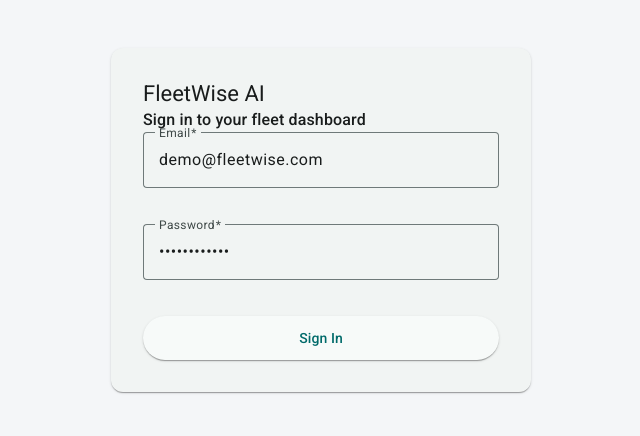
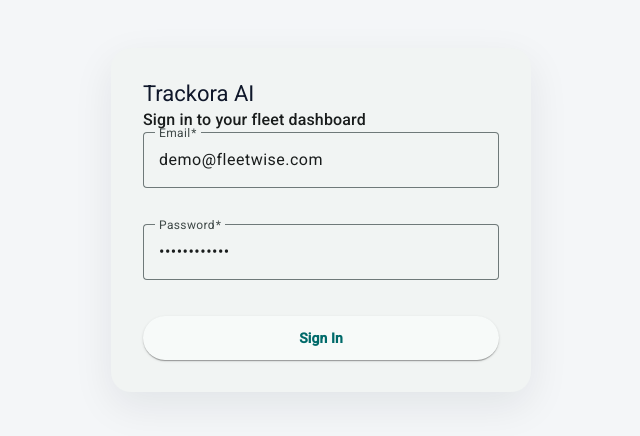
Before and after one commit to mregus/trackora-ui, an Angular app: page /login in a window 1280 px wide. Shown: the part 196-632 px from the top of the page, without its empty margins (319-959 px from the left). Built offline with nearby package versions, Linux system fonts and the light colour scheme.

Commit message:
updating styles on components

```diff
--- a/src/app/app.css
+++ b/src/app/app.css
@@ -49,3 +49,25 @@ button[mat-icon-button] {
   white-space: normal;
   line-height: 1.25;
 }
+
+.app-toolbar {
+  background: linear-gradient(135deg, #020617, #0f172a) !important;
+  color: white !important;
+  box-shadow: 0 12px 30px rgba(2, 6, 23, 0.25);
+}
+
+.app-title {
+  font-weight: 900;
+  letter-spacing: -0.03em;
+  color: white;
+}
+
+.app-title span {
+  color: #38bdf8;
+}
+
+.active-link {
+  background: rgba(56, 189, 248, 0.15);
+  color: #7dd3fc !important;
+  border-radius: 999px;
+}
--- a/src/app/app.html
+++ b/src/app/app.html
@@ -1,6 +1,6 @@
 @if (showShell()) {
   <mat-toolbar color="primary">
-    <span class="brand">FleetWise AI</span>
+    <span class="brand">Trackora AI</span>
 
     <nav>
       <a mat-button routerLink="/dashboard" routerLinkActive="active-link">
--- a/src/app/features/alerts/alerts/alerts.component.html
+++ b/src/app/features/alerts/alerts/alerts.component.html
@@ -7,8 +7,8 @@
 
     <div class="header-actions">
       <mat-form-field appearance="outline" class="select-field">
-        <mat-label>Select Fleet</mat-label>
-        <mat-select
+        <mat-label style="color: #cbd5e1">Select Fleet</mat-label>
+        <mat-select style="color: #cbd5e1"
           [value]="selectedFleetId()"
           (selectionChange)="onFleetChange($event.value)"
         >
--- a/src/app/features/dashboard/dashboard/dashboard.component.html
+++ b/src/app/features/dashboard/dashboard/dashboard.component.html
@@ -7,8 +7,8 @@
 
     <div class="header-actions">
       <mat-form-field appearance="outline" class="fleet-select">
-        <mat-label>Select Fleet</mat-label>
-        <mat-select
+        <mat-label style="color: #cbd5e1">Select Fleet</mat-label>
+        <mat-select style="color: #cbd5e1"
           [value]="selectedFleetId()"
           (selectionChange)="onFleetChange($event.value)"
         >
--- a/src/app/features/fuel/fuel/fuel.component.html
+++ b/src/app/features/fuel/fuel/fuel.component.html
@@ -7,8 +7,8 @@
 
     <div class="header-actions">
       <mat-form-field appearance="outline" class="select-field">
-        <mat-label>Select Fleet</mat-label>
-        <mat-select
+        <mat-label style="color: #cbd5e1">Select Fleet</mat-label>
+        <mat-select style="color: #cbd5e1"
           [value]="selectedFleetId()"
           (selectionChange)="onFleetChange($event.value)"
         >
@@ -21,8 +21,8 @@
       </mat-form-field>
 
       <mat-form-field appearance="outline" class="select-field">
-        <mat-label>Select Vehicle</mat-label>
-        <mat-select
+        <mat-label style="color: #cbd5e1">Select Vehicle</mat-label>
+        <mat-select style="color: #cbd5e1"
           [value]="selectedVehicleId()"
           (selectionChange)="onVehicleChange($event.value)"
         >
--- a/src/app/features/login/login/login.component.html
+++ b/src/app/features/login/login/login.component.html
@@ -1,7 +1,7 @@
 <div class="login-page">
   <mat-card class="login-card">
     <mat-card-header>
-      <mat-card-title>FleetWise AI</mat-card-title>
+      <mat-card-title>Trackora AI</mat-card-title>
       <mat-card-subtitle>Sign in to your fleet dashboard</mat-card-subtitle>
     </mat-card-header>
 
--- a/src/app/features/maintenance/maintenance/maintenance.component.html
+++ b/src/app/features/maintenance/maintenance/maintenance.component.html
@@ -7,8 +7,8 @@
 
     <div class="header-actions">
       <mat-form-field appearance="outline" class="select-field">
-        <mat-label>Select Fleet</mat-label>
-        <mat-select
+        <mat-label style="color: #cbd5e1">Select Fleet</mat-label>
+        <mat-select style="color: #cbd5e1"
           [value]="selectedFleetId()"
           (selectionChange)="onFleetChange($event.value)"
         >
@@ -21,8 +21,8 @@
       </mat-form-field>
 
       <mat-form-field appearance="outline" class="select-field">
-        <mat-label>Select Vehicle</mat-label>
-        <mat-select
+        <mat-label style="color: #cbd5e1">Select Vehicle</mat-label>
+        <mat-select style="color: #cbd5e1"
           [value]="selectedVehicleId()"
           (selectionChange)="onVehicleChange($event.value)"
         >
--- a/src/app/features/vehicles/vehicle-details/vehicle-details.component.html
+++ b/src/app/features/vehicles/vehicle-details/vehicle-details.component.html
@@ -172,14 +172,14 @@
 
     <mat-card class="tabs-card">
       <mat-tab-group>
-        <mat-tab label="Overview">
-          <div class="tab-content">
-            <p>
-              Vehicle overview is loaded. Next we will add maintenance, fuel,
-              and alerts history here.
-            </p>
-          </div>
-        </mat-tab>
+<!--        <mat-tab label="Overview">-->
+<!--          <div class="tab-content">-->
+<!--            <p>-->
+<!--              Vehicle overview is loaded. Next we will add maintenance, fuel,-->
+<!--              and alerts history here.-->
+<!--            </p>-->
+<!--          </div>-->
+<!--        </mat-tab>-->
 
         <mat-tab label="Maintenance">
           <div class="tab-content">
--- a/src/app/features/vehicles/vehicles/vehicles.component.html
+++ b/src/app/features/vehicles/vehicles/vehicles.component.html
@@ -7,8 +7,8 @@
 
     <div class="header-actions">
       <mat-form-field appearance="outline" class="fleet-select">
-        <mat-label>Select Fleet</mat-label>
-        <mat-select
+        <mat-label style="color: #cbd5e1">Select Fleet</mat-label>
+        <mat-select style="color: #cbd5e1"
           [value]="selectedFleetId()"
           (selectionChange)="onFleetChange($event.value)"
         >
--- a/src/index.html
+++ b/src/index.html
@@ -2,7 +2,8 @@
 <html lang="en">
   <head>
     <meta charset="utf-8" />
-    <title>Trackora • AI Fleet Operations</title>
+<!--    <title>Trackora • AI Fleet Operations</title>-->
+    <title class="app-title">Trackora</title>
     <base href="/" />
     <meta name="viewport" content="width=device-width, initial-scale=1" />
     <link rel="icon" type="image/svg+xml" href="favicon.svg">
--- a/src/styles.css
+++ b/src/styles.css
@@ -1 +1,99 @@
-/* You can add global styles to this file, and also import other style files */
+:root {
+  --trackora-navy: #020617;
+  --trackora-slate: #0f172a;
+  --trackora-blue: #38bdf8;
+  --trackora-green: #22c55e;
+  --trackora-orange: #f97316;
+  --trackora-bg: #f8fafc;
+  --trackora-card: #ffffff;
+  --trackora-border: #e2e8f0;
+  --trackora-text: #0f172a;
+  --trackora-muted: #64748b;
+}
+
+html,
+body {
+  margin: 0;
+  min-height: 100%;
+  background:
+    radial-gradient(circle at top left, rgba(56, 189, 248, 0.12), transparent 32%),
+    radial-gradient(circle at bottom right, rgba(34, 197, 94, 0.10), transparent 28%),
+    var(--trackora-bg);
+  color: var(--trackora-text);
+  font-family: Inter, Roboto, Arial, sans-serif;
+}
+
+mat-card {
+  border-radius: 20px !important;
+  border: 1px solid var(--trackora-border);
+  box-shadow: 0 14px 40px rgba(15, 23, 42, 0.08) !important;
+}
+
+button[mat-raised-button] {
+  border-radius: 999px !important;
+  font-weight: 700 !important;
+}
+
+button[mat-stroked-button] {
+  border-radius: 999px !important;
+  font-weight: 700 !important;
+}
+
+.mat-mdc-form-field {
+  --mdc-outlined-text-field-container-shape: 14px;
+}
+
+.mat-mdc-header-row {
+  background: #f1f5f9 !important;
+}
+
+.mat-mdc-row:hover {
+  background: rgba(56, 189, 248, 0.06) !important;
+}
+
+.status-pill,
+.severity-pill {
+  border-radius: 999px;
+  padding: 0.3rem 0.7rem;
+  font-weight: 800;
+  font-size: 0.72rem;
+  letter-spacing: 0.03em;
+}
+
+.success-snackbar {
+  --mdc-snackbar-container-color: var(--trackora-green);
+  --mdc-snackbar-supporting-text-color: white;
+}
+
+.error-snackbar {
+  --mdc-snackbar-container-color: #dc2626;
+  --mdc-snackbar-supporting-text-color: white;
+}
+
+.info-snackbar {
+  --mdc-snackbar-container-color: #2563eb;
+  --mdc-snackbar-supporting-text-color: white;
+}
+
+.page-header,
+.dashboard-header,
+.vehicles-header,
+.maintenance-header,
+.fuel-header,
+.alerts-header {
+  background: linear-gradient(135deg, #1e293b, #334155);
+  color: white;
+  padding: 1.5rem;
+  border-radius: 24px;
+  margin-bottom: 1.5rem;
+  box-shadow: 0 18px 45px rgba(15, 23, 42, 0.18);
+}
+
+.page-header p,
+.dashboard-header p,
+.vehicles-header p,
+.maintenance-header p,
+.fuel-header p,
+.alerts-header p {
+  color: #e2e8f0;
+}
```
Also changed, not shown: src/favicon.svg.
